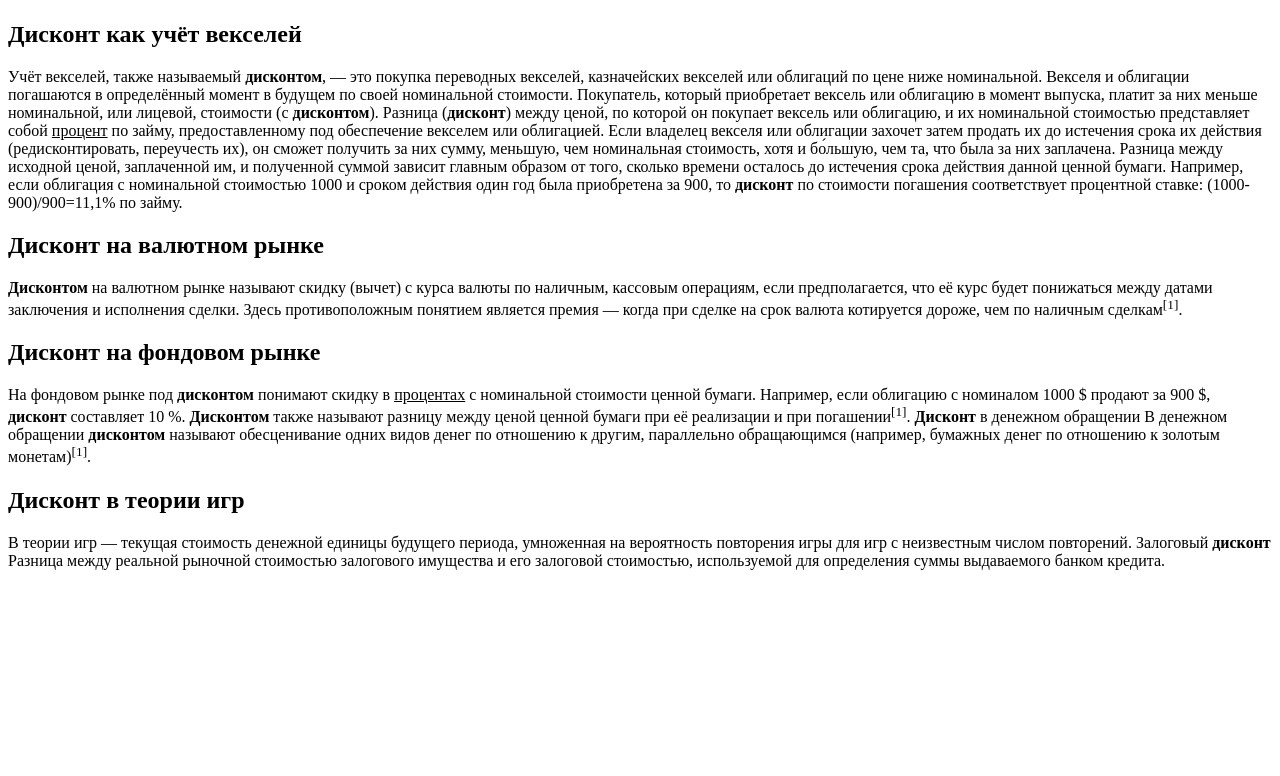
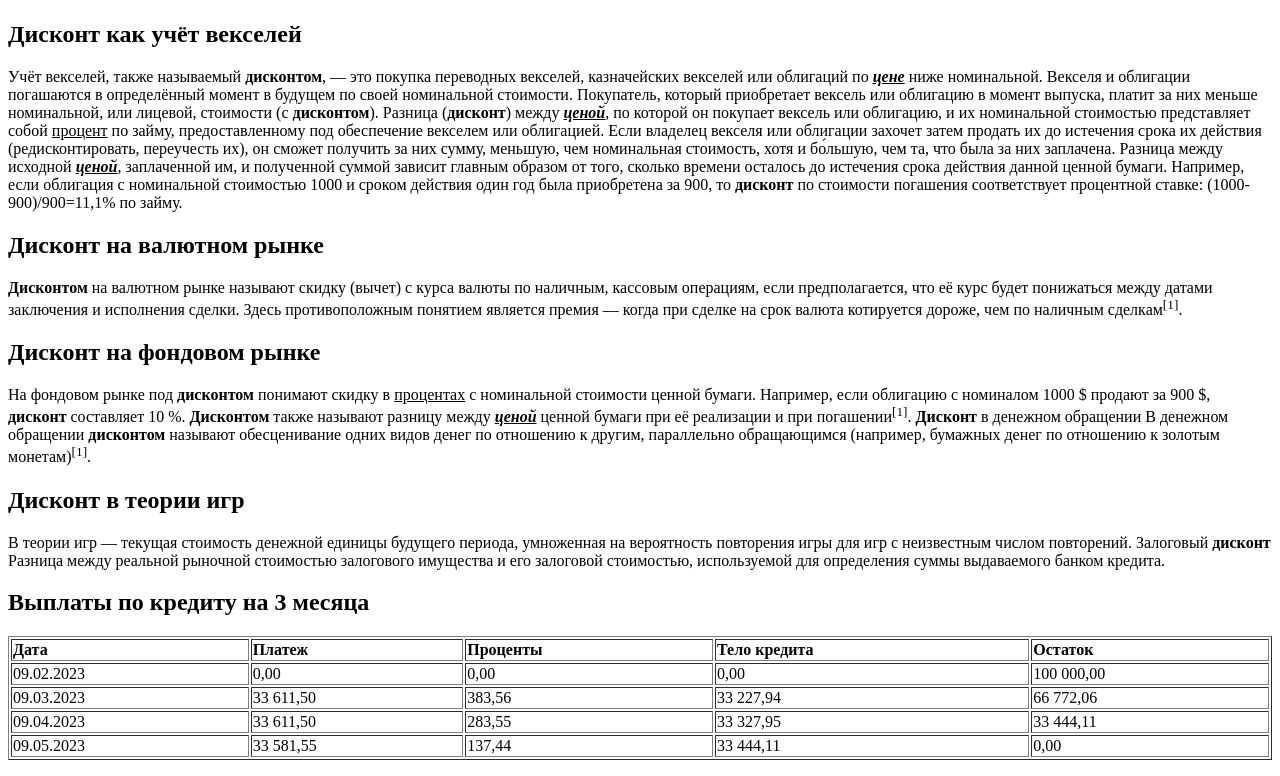
Before and after one commit to jahusv/web-programming-labs, a plain HTML site: page lab.html in a window 1280 px wide. Shown: the part 914-1690 px from the top of the page. Before the commit the page ends 1500 px from the top, so only its background shows below. Drawn offline with Linux system fonts and the light colour scheme.

Commit message:
Таблица

```diff
--- a/lab.html
+++ b/lab.html
@@ -21,7 +21,7 @@
         <h2><b>Дисконт</b> на товарном рынке</h2>
 
         <p>
-            <i>Скидка</i> с объявленной прейскурантной цены товара или услуги,
+            <i>Скидка</i> с объявленной прейскурантной <i><u><b>цены</i></u></b> товара или услуги,
             предоставляемая продавцом потребителю во время
             распродажи<sup>[1]</sup>. <i>Скидка</i> может быть предложена при
             незамедлительной оплате наличными (наличная <i>скидка</i>) либо при
@@ -42,19 +42,19 @@
         <P>
                 Учёт векселей, также называемый <b>дисконтом</b>, — это покупка
             переводных векселей, казначейских векселей или облигаций по
-            цене ниже номинальной. Векселя и облигации погашаются в
+            <i><u><b>цене</i></u></b> ниже номинальной. Векселя и облигации погашаются в
             определённый момент в будущем по своей номинальной
             стоимости. Покупатель, который приобретает вексель или
             облигацию в момент выпуска, платит за них меньше номинальной,
             или лицевой, стоимости (с <b>дисконтом</b>). Разница (<b>дисконт</b>) между
-            ценой, по которой он покупает вексель или облигацию, и их
+            <i><u><b>ценой</i></u></b>, по которой он покупает вексель или облигацию, и их
             номинальной стоимостью представляет собой <u>процент</u> по займу,
             предоставленному под обеспечение векселем или облигацией.
             Если владелец векселя или облигации захочет затем продать их
             до истечения срока их действия (редисконтировать, переучесть
             их), он сможет получить за них сумму, меньшую, чем номинальная
             стоимость, хотя и бо́льшую, чем та, что была за них заплачена.
-            Разница между исходной ценой, заплаченной им, и полученной
+            Разница между исходной <i><u><b>ценой</i></u></b>, заплаченной им, и полученной
             суммой зависит главным образом от того, сколько времени
             осталось до истечения срока действия данной ценной бумаги.
             Например, если облигация с номинальной стоимостью 1000 и
@@ -79,7 +79,7 @@
             с номинальной стоимости ценной бумаги. Например, если
             облигацию с номиналом 1000 $ продают за 900 $, <b>дисконт</b>
             составляет 10 %. <b>Дисконтом</b> также называют разницу между
-            ценой ценной бумаги при её реализации и при погашении<sup>[1]</sup>.
+            <i><u><b>ценой</i></u></b> ценной бумаги при её реализации и при погашении<sup>[1]</sup>.
         <b>Дисконт</b> в денежном обращении
             В денежном обращении <b>дисконтом</b> называют обесценивание
             одних видов денег по отношению к другим, параллельно
@@ -96,6 +96,45 @@
             Разница между реальной рыночной стоимостью залогового
             имущества и его залоговой стоимостью, используемой для
             определения суммы выдаваемого банком кредита.
+
+        <h2>Выплаты по кредиту на 3 месяца</h2>
+            <table border="1" width="100%">
+            <tr>
+                <td><b>Дата</b></td>
+                <td><b>Платеж</b></td>
+                <td><b>Проценты</b></td>
+                <td><b>Тело кредита</b></td>
+                <td><b>Остаток</b></td>
+            </tr>
+            <tr>
+                <td>09.02.2023</td>
+                <td>0,00</td>
+                <td>0,00</td>
+                <td>0,00</td>
+                <td>100 000,00</td>
+            </tr>
+            <tr>
+                <td>09.03.2023</td>
+                <td>33 611,50</td>
+                <td>383,56</td>
+                <td>33 227,94</td>
+                <td>66 772,06</td>
+            </tr>
+            <tr>
+                <td>09.04.2023</td>
+                <td>33 611,50</td>
+                <td>283,55</td>
+                <td>33 327,95</td>
+                <td>33 444,11</td>
+            </tr>
+            <tr>
+                <td>09.05.2023</td>
+                <td>33 581,55</td>
+                <td>137,44</td>
+                <td>33 444,11</td>
+                <td>0,00</td>
+            </tr>
+            </table>
         </p>
     </body>
 </html>
```
